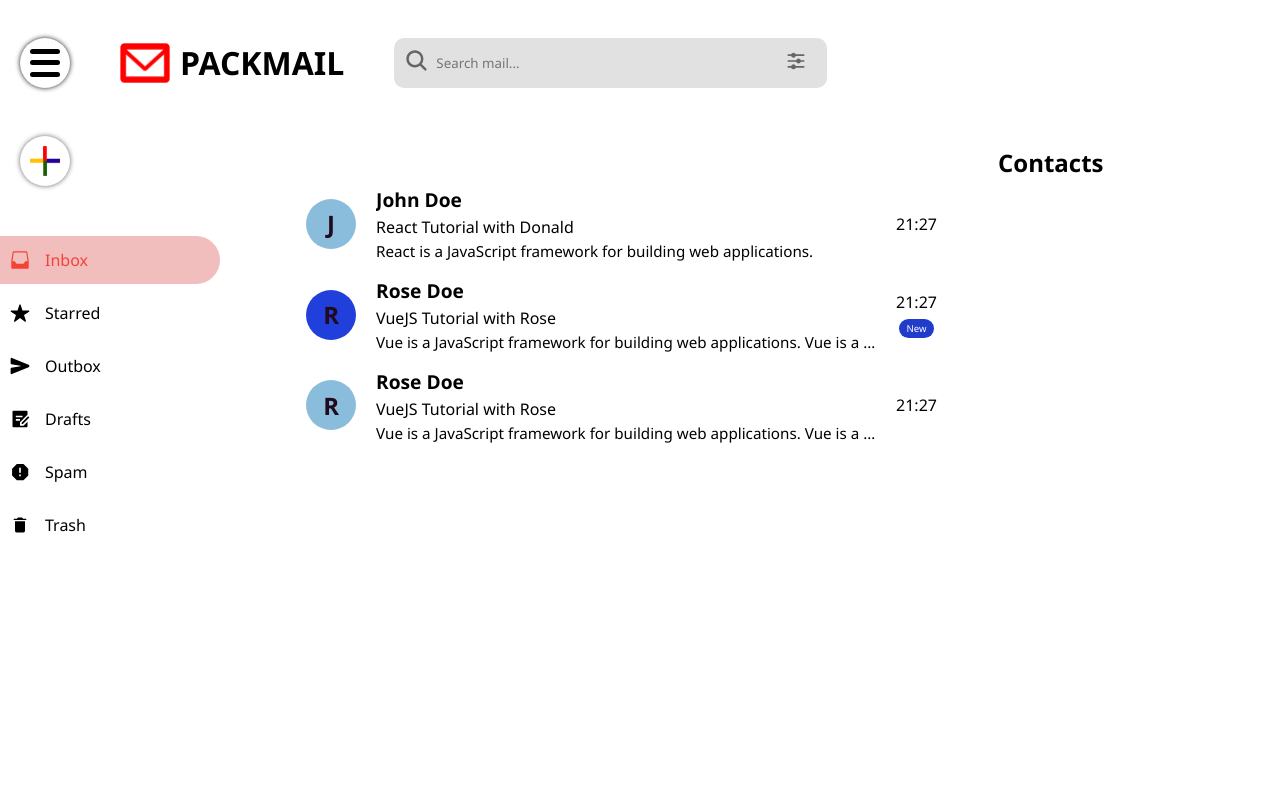
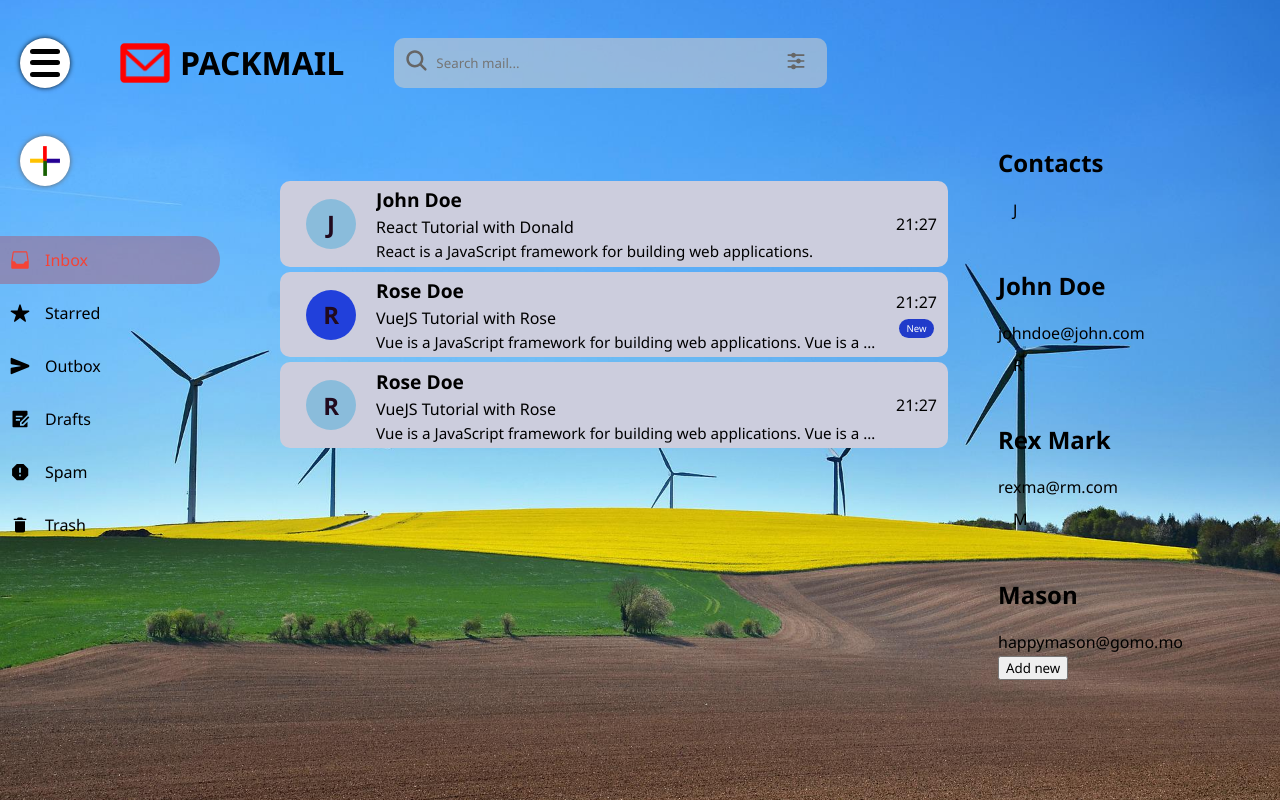
Before and after one commit to Xyzeebit/compass-mail-app, a React (Create React App) app in the folder client/: page /mail/inbox in a window 1280 px wide. Built offline with nearby package versions, Linux system fonts and the light colour scheme.

Commit message:
creating contacts component

```diff
--- a/client/src/App.css
+++ b/client/src/App.css
@@ -1,191 +1,19 @@
 * {
   box-sizing: border-box;
   font-family: 'Segoe UI', Tahoma, Geneva, Verdana, sans-serif;
+}
+html, body {
+  padding: 0;
+  margin: 0;
+}
+body {
+  background-image: url(./sustainable.jpg);
+  background-size: cover;
+  background-attachment: fixed;
+  background-position: center;
 }
 .app {
   display: flex;
   flex-direction: row;
   /* justify-content: center; */
 }
-
-/* .header {
-  display: flex;
-  justify-content: flex-start;
-  align-items: center;
-  padding: 20px;
-}
-.menu-button {
-  border: none;
-  font-weight: bold;
-  font-size: 25px;
-  background-color: #fff;
-}
-.logo {
-  width: 50px;
-  height: 50px;
-  padding: 10px;
-}
-.header-text {
-  font-weight: bold;
-  font-size: 30px;
-  padding: 10px;
-}
-.search-form {
-  padding: 10px 10px 10px 10px;
-  margin-left: 100px;
-}
-.search-input {
-  width: 500px;
-  height: 45px;
-  background-color: #ccc;
-  outline: none;
-  border: none;
-  padding: 10px;
-}
-.search-form-control {
-  display: flex;
-  justify-content: center;
-  align-items: center;
-}
-.search-icon {
-  background-color: #ccc;
-  padding: 12px;
-  border-top-left-radius: 5px;
-  border-bottom-left-radius: 5px;
-}
-.settings-icon {
-  background-color: #ccc;
-  padding: 12px;
-   border-top-right-radius: 5px;
-   border-bottom-right-radius: 5px;
-}
-
-.sidebar {
-  width: 300px;
-}
-.bold {
-  font-weight: bold
-}
-.mr-2 {
-  margin-right: 10px;
-}
-.message-list {
-  width: 100%;
-  padding: 10px;
-}
-.message {
-  display: flex;
-  justify-content: space-between;
-  align-items: center;
-  padding: 10px;
-  border-top: 1px solid #ccc;
-  border-collapse: collapse;
-}
-.message:hover {
-  box-shadow: 0px 0px 8px #ccc;
-}
-.message div {
-  display: flex;
-}
-.m-select {
-  padding-right: 10px;
-}
-.m-from, .m-subject, .m-body {
-  padding-right: 10px;
-}
-.m-time {
-  /* justify-self: flex-end; */
-/*}
-.compose-button {
-  padding: 10px;
-  margin-left: 15px;
-  display: flex;
-  justify-content: center;
-  align-items: center;
-  border-radius: 20px;
-  background-color: #fff;
-  box-shadow: 0px 0px 5px #666;
-  border:none;
-  width: 150px;
-
-}
-.compose-button:hover {
-  box-shadow: 0px 0px 5px #ccc;
-}
-.compose-icon {
-  width: 20px;
-  height: 20px;
-}
-.compose-button span {
-  padding: 5px 20px 5px 10px;
-  font-weight: bold;
-}
-ul.sidebar-items {
-  list-style: none;
-  padding-left: 10px;
-}
-ul.sidebar-items li {
-  margin-left: 0px;
-  padding: 10px;
-}
-ul.sidebar-items li span {
-  padding-right: 20px;
-}
-.sidebar-item-active {
-  background-color: #d21e1e4a;
-  color: #f44336;
-  font-weight: bold;
-  border-top-right-radius: 20px;
-  border-bottom-right-radius: 20px;
-}
-ul.sidebar-items li:hover {
-  background-color: #b4abab4a;
-  border-top-right-radius: 20px;
-  border-bottom-right-radius: 20px;
-}
-.compose-container {
-  width: 600px;
-  max-height: 400px;
-  padding: 20px;
-  background-color: rgb(131, 131, 149);
-  position: absolute;
-  right: 10px;
-  bottom: 100px
-}
-.compose-container form {
-  display:flex;
-  flex-direction: column;
-  justify-content: center;
-}
-input.input-to {
-  height: 35px;
-  background-color: #ccc;
-  border: none;
-  border-radius: 20px;
-  padding-left: 20px;
-  margin-bottom: 10px;
-}
-input.input-to:focus {
-  background-color: #fff;
-  outline: none;
-}
-textarea.input-body {
-  height: 200px;
-   background-color: #ccc;
-}
-textarea.input-body:focus {
-  outline: none;
-  font-size: 16px;
-  background-color: #fff;
-}
-.form-control {
-  margin-top: 20px;
-}
-.save-button {
-  margin-right: 10px;
-  padding: 10px;
-}
-.submit-button {
-  margin-left: 10px;
-  padding: 10px;
-} */
--- a/client/src/components/Contacts.jsx
+++ b/client/src/components/Contacts.jsx
@@ -1,7 +1,37 @@
-export default function Contacts() {
+// import
+
+export default function Contacts({ contacts, dispatch }) {
+    const addNewContact = () => {
+
+    }
     return (
-        <aside>
+        <aside className="contacts">
             <h1>Contacts</h1>
+            <>
+                {
+                    contacts.map((contact, i) => {
+                        return (
+                            <Contact {...contact} key={i + contact.id + i} />
+                        )
+                    })
+                }
+                <button onClick={addNewContact}>
+                    Add new
+                </button>
+            </>
         </aside>
     )
 }
+
+
+function Contact({ name, email }) {
+    return (
+        <article className="contact" aria-label={name}>
+            <div className="icon">{ name.substring(0, 1).toUpperCase() }</div>
+            <div className="details">
+                <h2>{name}</h2>
+                <p>{email}</p>
+            </div>
+        </article>
+    )
+}
--- a/client/src/components/Header.jsx
+++ b/client/src/components/Header.jsx
@@ -23,7 +23,7 @@ export default function Header({ dispatch }) {
         <div />
         <div />
       </button>
-      <div className="brand" title="Packmail brand name">
+      <div className="brand" aria-label="Packmail brand name">
         <img
           src={logo}
           alt="Packmail logo featuring a red envelope"
--- a/client/src/data.js
+++ b/client/src/data.js
@@ -32,4 +32,25 @@ const data = [
   },
 ];
 
-module.exports = data;
+const contacts = [
+  {
+    id: "hns_ksuiFya27k",
+    name: "John Doe",
+    email: "johndoe@john.com",
+  },
+  {
+    id: "hns_ksui8787Fya27k",
+    name: "Rex Mark",
+    email: "rexma@rm.com",
+  },
+  {
+    id: "hGGy78a_ujs2YUJ",
+    name: "Mason ",
+    email: "happymason@gomo.mo",
+  },
+];
+
+module.exports = {
+  data,
+  users: contacts
+}
--- a/client/src/pages/Inbox.jsx
+++ b/client/src/pages/Inbox.jsx
@@ -5,7 +5,7 @@ import List from '../components/List';
 import combineReducers, { initState } from "../reducer/reducer";
 import Layout from '../components/Layout';
 
-import data from '../data';
+import { data, users } from '../data';
 
 export default function Inbox() {
     const [state, dispatch] = useReducer(combineReducers, initState);
@@ -13,6 +13,7 @@ export default function Inbox() {
     const { sidebar, contacts, mails } = state;
     useEffect(() => {
       dispatch({ type: 'FETCH_MAIL', mails: data });
+      dispatch({ type: 'FETCH_CONTACTS', contacts: users });
     }, []);
 
   return (
--- a/client/src/reducer/reducer.js
+++ b/client/src/reducer/reducer.js
@@ -69,6 +69,7 @@ function mailsReducer(state, action) {
 function contactsReducer(state, action) {
     switch (action.type) {
         case 'FETCH_CONTACTS':
+            state = action.contacts;
             return state;
 
         default:
--- a/client/src/styles/list.css
+++ b/client/src/styles/list.css
@@ -12,6 +12,7 @@ section.list {
     margin: 5px auto;
     border-radius: 10px;
     transition: all 150ms linear;
+    background-color: #cccddd;
     /* border-bottom: 2px solid #666; */
 }
 article.mail-head:hover {
```
Also changed, not shown: client/src/sustainable.jpg (added).
